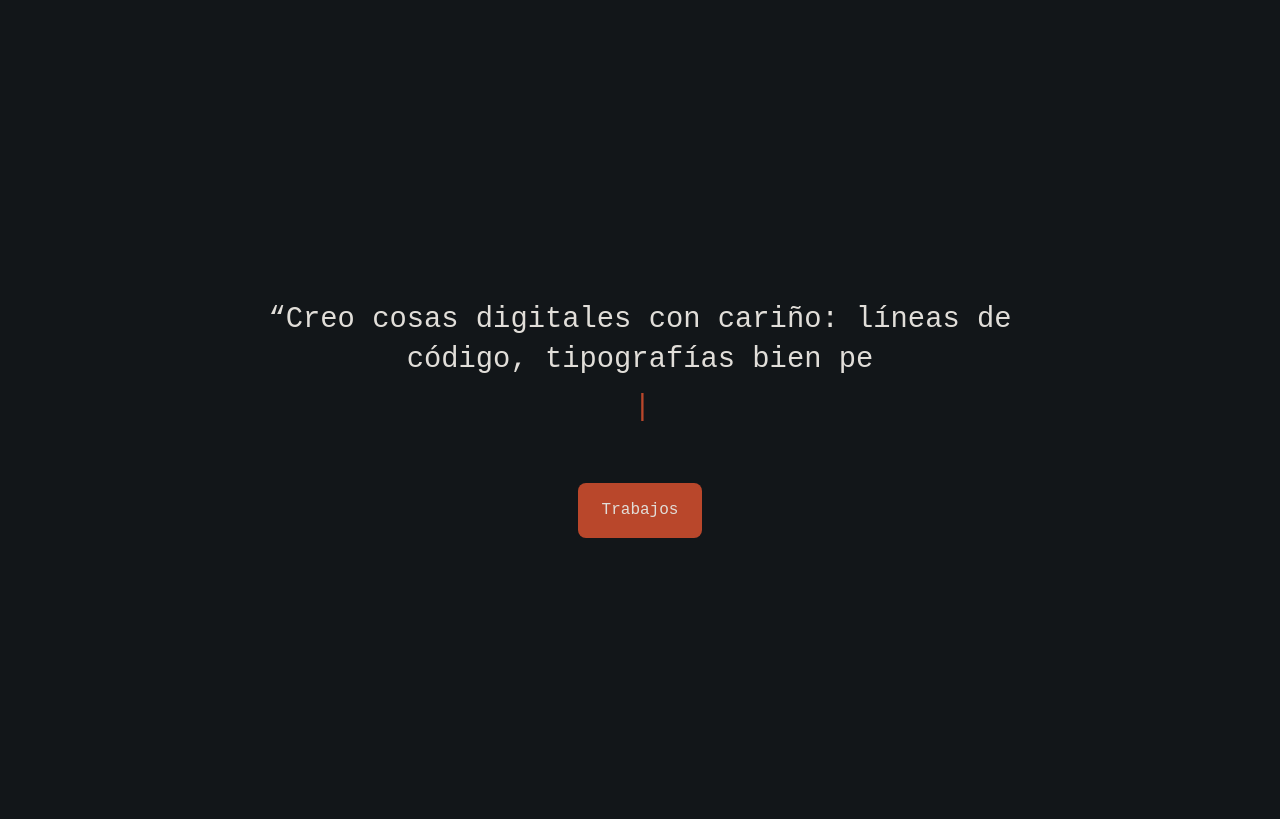
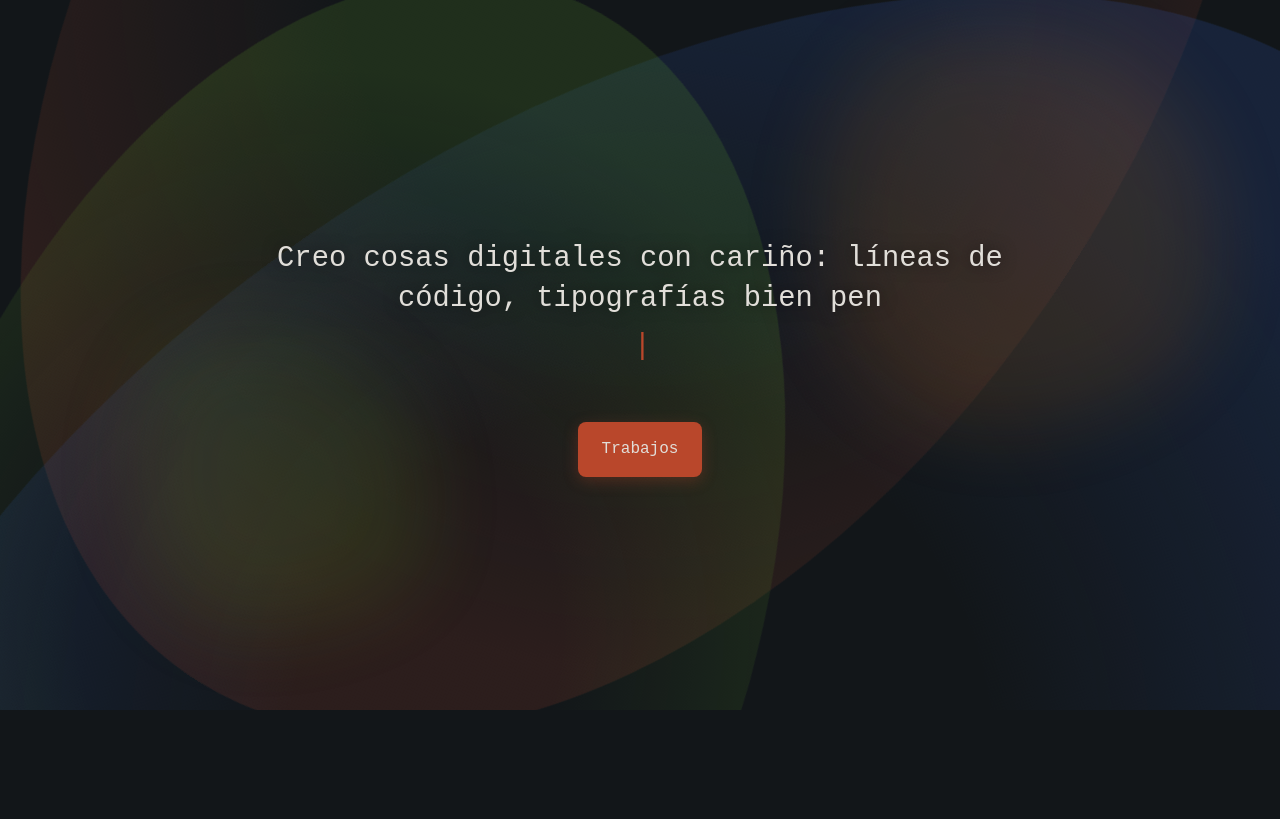
Before and after one commit to Juan-Manuel02/Pruebas-Portfolio, a plain HTML site: page index.html in a window 1280 px wide. Shown: the part 90-909 px from the top of the page. After the commit the page ends 808 px from the top, so only its background shows below. Drawn offline with Linux system fonts and the light colour scheme.

Commit message:
cambio de directorio

```diff
--- /dev/null
+++ b/Estilos/prueba_estilo.css
@@ -0,0 +1,259 @@
+/* Reset básico para que todo empiece limpio */
+* {
+  margin: 0;
+  padding: 0;
+  box-sizing: border-box;
+}
+
+/* Fondo general de toda la web + color base de texto */
+body {
+  background-color: #121619; /* Azul petróleo oscuro */
+  color: #e1ded9;            /* Gris claro cálido */
+  font-family: 'Courier New', monospace; /* Tipografía con un toque técnico/creativo */
+  line-height: 1.9;
+  overflow-x: hidden;
+  position: relative;
+}
+
+/* Background animado inspirado en las imágenes de referencia */
+.background-container {
+  position: fixed;
+  top: 0;
+  left: 0;
+  width: 100%;
+  height: 100%;
+  z-index: -1;
+  overflow: hidden;
+}
+
+/* Ondas fluidas inspiradas en las imágenes */
+.wave {
+  position: absolute;
+  opacity: 0.15;
+  border-radius: 100%;
+}
+
+.wave-1 {
+  width: 120%;
+  height: 120%;
+  background: radial-gradient(circle at center, transparent 30%, #b9472b 70%);
+  top: -50%;
+  left: -10%;
+  animation: wave-move 25s infinite alternate;
+}
+
+.wave-2 {
+  width: 150%;
+  height: 150%;
+  background: radial-gradient(circle at center, transparent 30%, #346beb 70%);
+  bottom: -80%;
+  right: -25%;
+  animation: wave-move 20s infinite alternate-reverse;
+}
+
+.wave-3 {
+  width: 100%;
+  height: 100%;
+  background: radial-gradient(circle at center, transparent 30%, #69b929 70%);
+  top: 40%;
+  left: -25%;
+  animation: wave-move 28s infinite alternate;
+}
+
+/* Formas orgánicas tipo "blob" */
+.blob {
+  position: absolute;
+  filter: blur(40px);
+  opacity: 0.12;
+}
+
+.blob-1 {
+  width: 400px;
+  height: 400px;
+  background-color: #e28413;
+  top: 15%;
+  right: 5%;
+  border-radius: 60% 40% 70% 30% / 40% 50% 60% 50%;
+  animation: blob-morph 15s ease-in-out infinite alternate;
+}
+
+.blob-2 {
+  width: 300px;
+  height: 300px;
+  background-color: #69b929;
+  bottom: 10%;
+  left: 10%;
+  border-radius: 50% 60% 30% 70% / 60% 30% 70% 40%;
+  animation: blob-morph 12s ease-in-out infinite alternate-reverse;
+}
+
+/* Animaciones para los elementos de fondo */
+@keyframes wave-move {
+  0% {
+    transform: rotate(0deg) scale(1);
+  }
+  50% {
+    transform: rotate(180deg) scale(1.1);
+  }
+  100% {
+    transform: rotate(360deg) scale(1);
+  }
+}
+
+@keyframes blob-morph {
+  0% {
+    border-radius: 60% 40% 30% 70% / 60% 30% 70% 40%;
+  }
+  50% {
+    border-radius: 30% 60% 70% 40% / 50% 60% 30% 60%;
+  }
+  100% {
+    border-radius: 60% 40% 30% 70% / 60% 30% 70% 40%;
+  }
+}
+
+/* HEADER - Navegación fija y simple */
+header {
+  display: flex;
+  justify-content: space-between;
+  align-items: center;
+  padding: 1.5rem 2rem;
+  background-color: transparent;
+  position: sticky;
+  top: 0;
+  z-index: 10;
+  backdrop-filter: blur(5px);
+}
+
+/* Logo en el header */
+.logo {
+  height: 40px;
+  display: flex;
+  align-items: center;
+}
+
+.logo-img {
+  height: 100%;
+  width: auto;
+  filter: brightness(0) saturate(100%) invert(93%) sepia(8%) saturate(116%) hue-rotate(356deg) brightness(92%) contrast(87%);
+}
+
+/* LISTA DE NAVEGACIÓN - sin bullets y con espacio */
+nav ul {
+  display: flex;
+  gap: 2rem;
+  list-style: none;
+}
+
+/* ENLACES de navegación */
+nav a {
+  color: #e1ded9;          /* Mismo tono que el texto principal */
+  text-decoration: none;
+  transition: color 0.3s ease;
+}
+
+/* EFECTO HOVER en navegación */
+nav a:hover {
+  color: #b9472b;          /* Rojo terroso quemado */
+}
+
+/* HERO SECTION - ocupa pantalla completa, centra contenido */
+.hero {
+  height: calc(100vh - 80px); /* Altura completa menos el header */
+  display: flex;
+  flex-direction: column;
+  justify-content: center;
+  align-items: center;
+  text-align: center;
+  padding: 2rem;
+}
+
+/* Texto dentro del hero */
+.typing-container p {
+  font-size: 1.5rem;
+  max-width: 800px;
+}
+
+.typing-container {
+  display: flex;
+  align-items: center;
+  justify-content: center;
+  max-width: 800px; /* limita el ancho del contenedor */
+  margin: 0 auto; /* centra el contenedor */
+  flex-wrap: wrap; /* permite que el texto se ajuste en varias líneas */
+  position: relative;
+  z-index: 2;
+}
+
+/* Aumentar el tamaño del texto */
+#typing {
+  font-size: 1.8rem; /* aumenta el tamaño del texto */
+  line-height: 1.4; /* mejora el espacio entre líneas */
+  text-align: center; /* centra el texto */
+  text-shadow: 0 0 15px rgba(0, 0, 0, 0.5);
+}
+
+.cursor { /* cambios: ajustar cursor para que coincida con el nuevo tamaño */
+  font-size: 1.8rem; /* ahora tiene el mismo tamaño que el texto */
+  margin-left: 5px;
+  color: #b9472b;
+  animation: blink 1s infinite;
+}
+
+.hidden {
+  opacity: 0;
+}
+
+@keyframes blink {
+  0%, 100% { opacity: 1; }
+  50% { opacity: 0; }
+}
+
+/* BOTÓN de llamada a la acción */
+.cta a {
+  display: inline-block;
+  padding: 0.75rem 1.5rem;
+  background-color: #b9472b; /* Rojo terroso */
+  color: #e1ded9;            /* Texto en fondo oscuro, contraste inverso */
+  border-radius: 8px;
+  text-decoration: none;
+  transition: background 0.3s ease, transform 0.2s ease;
+  position: relative;
+  z-index: 2;
+  box-shadow: 0 4px 15px rgba(185, 71, 43, 0.3);
+}
+
+.cta {
+  display: flex;
+  justify-content: center;
+  width: 100%;
+  margin-top: 3rem; /* Más espacio entre el texto y el botón */
+}
+
+/* HOVER en el botón */
+.cta a:hover {
+  background-color: #872d29; /* Vino profundo, elegante, más oscuro */
+  transform: translateY(-2px);
+  box-shadow: 0 6px 20px rgba(185, 71, 43, 0.4);
+}
+
+/* Efecto de pulsación */
+.cta a:active {
+  transform: translateY(1px);
+  box-shadow: 0 2px 10px rgba(185, 71, 43, 0.3);
+}
+
+/* Responsive */
+@media (max-width: 768px) {
+  #typing {
+    font-size: 1.4rem;
+  }
+
+  .cursor {
+    font-size: 1.4rem;
+  }
+
+  .blob-1, .blob-2 {
+    opacity: 0.08;
+  }
+}
--- a/index.html
+++ b/index.html
@@ -4,18 +4,28 @@
     <meta charset="UTF-8">
     <meta name="viewport" content="width=device-width, initial-scale=1.0">
     <title>Pruebas para mi portfolio</title>
-    <link rel ="stylesheet" href="prueba_estilo.css">
+    <link rel="stylesheet" href="/Estilos/prueba_estilo.css">
+    <link rel="icon" href="/Recursos/Logotipos/logotipo.png" type="image/png">
 </head>
 <body>
+    <!-- Fondo animado -->
+    <div class="background-container">
+        <div class="wave wave-1"></div>
+        <div class="wave wave-2"></div>
+        <div class="wave wave-3"></div>
+        <div class="blob blob-1"></div>
+        <div class="blob blob-2"></div>
+    </div>
+
     <header>
-        <div class="logo">
-            <h1>Logo</h1>
-        </div>
+      <a href="index.html" class="logo-link">
+        <img src = "Recursos/Logotipos/logotipo.png" alt = "logo" class = "logo">
+      </a>
         <nav>
             <ul>
                 <li><a href="index.html">Inicio</a></li>
-                <li><a href="proyectos.html">Servicios</a></li>
-                <li><a href="contacto.html">Contacto</a></li>
+                <li><a href="/Paginas/proyectos.html">Proyectos</a></li>
+                <li><a href="/Paginas/contacto.html">Contacto</a></li>
             </ul>
         </nav>
     </header>
@@ -26,64 +36,9 @@
             <span class="cursor">|</span>
         </div>
         <div class="cta">
-            <a href="proyectos.html">Trabajos</a>
+            <a href="/Paginas/proyectos.html">Trabajos</a>
         </div>
     </section>
 </body>
-<script>
-// Efecto de escritura
-const text = "“Creo cosas digitales con cariño: líneas de código, tipografías bien pensadas y un toque de caos controlado. No siempre sé lo que hago... pero siempre lo hago con estilo.”";
-const typingElement = document.getElementById("typing");
-const cursor = document.querySelector(".cursor");
-let index = 0;
-let isDeleting = false;
-
-function typeEffect() {
-  // Texto actual
-  const currentText = text.substring(0, index);
-  typingElement.textContent = currentText;
-
-  // Velocidad base: más rápido al borrar, más lento al escribir
-  let speed = isDeleting ? 30 : 70;
-
-  // Lógica de escritura y borrado
-  if (!isDeleting) {
-    // Estamos escribiendo
-    if (index < text.length) {
-      index++;
-    } else {
-      // Termina de escribir, espera y comienza a borrar
-      isDeleting = true;
-      speed = 1800; // Pausa antes de empezar a borrar
-    }
-  } else {
-    // Estamos borrando
-    if (index > 0) {
-      index--;
-    } else {
-      // Termina de borrar, reinicia para volver a escribir
-      isDeleting = false;
-      speed = 600; // Pausa antes de volver a escribir
-    }
-  }
-
-  // Programar la siguiente ejecución
-  setTimeout(typeEffect, speed);
-}
-
-// Cursor parpadeante
-setInterval(() => {
-  cursor.classList.toggle("hidden");
-}, 500);
-
-// Iniciar el efecto después de que la página cargue
-window.addEventListener('DOMContentLoaded', () => {
-  // Asegurarse de que los elementos existen antes de iniciar
-  if (typingElement && cursor) {
-    typeEffect();
-  } else {
-    console.error("No se encontraron los elementos necesarios para el efecto de escritura");
-  }
-});
-    </script>
+<script src="/Scripts/typing_animation_script.js"></script>
 </html>
--- a/prueba_estilo.css
+++ /dev/null
@@ -1,114 +0,0 @@
-/* Reset básico para que todo empiece limpio */
-* {
-  margin: 0;
-  padding: 0;
-  box-sizing: border-box;
-}
-
-/* Fondo general de toda la web + color base de texto */
-body {
-  background-color: #121619; /* Azul petróleo oscuro */
-  color: #e1ded9;            /* Gris claro cálido */
-  font-family: 'Courier New', monospace; /* Tipografía con un toque técnico/creativo */
-  line-height: 1.9;
-}
-
-/* HEADER - Navegación fija y simple */
-header {
-  display: flex;
-  justify-content: space-between;
-  align-items: center;
-  padding: 1.5rem 2rem;
-  background-color: transparent;
-  position: sticky;
-  top: 0;
-}
-
-/* LISTA DE NAVEGACIÓN - sin bullets y con espacio */
-nav ul {
-  display: flex;
-  gap: 2rem;
-  list-style: none;
-}
-
-/* ENLACES de navegación */
-nav a {
-  color: #e1ded9;          /* Mismo tono que el texto principal */
-  text-decoration: none;
-  transition: color 0.3s ease;
-}
-
-/* EFECTO HOVER en navegación */
-nav a:hover {
-  color: #b9472b;          /* Rojo terroso quemado */
-}
-
-/* HERO SECTION - ocupa pantalla completa, centra contenido */
-.hero {
-  height: 100vh;
-  display: flex;
-  flex-direction: column;
-  justify-content: center;
-  align-items: center;
-  text-align: center;
-  padding: 2rem;
-}
-
-/* Texto dentro del hero */
-.typing-container p {
-  font-size: 1.5rem;
-  max-width: 800px;
-}
-
-.typing-container {
-  display: flex;
-  align-items: center;
-  justify-content: center;
-  max-width: 800px; /* limita el ancho del contenedor */
-  margin: 0 auto; /* centra el contenedor */
-  flex-wrap: wrap; /* permite que el texto se ajuste en varias líneas */
-}
-
-/* Aumentar el tamaño del texto */
-#typing {
-  font-size: 1.8rem; /* aumenta el tamaño del texto */
-  line-height: 1.4; /* mejora el espacio entre líneas */
-  text-align: center; /* centra el texto */
-}
-
-.cursor { /* cambios: ajustar cursor para que coincida con el nuevo tamaño */
-  font-size: 1.8rem; /* ahora tiene el mismo tamaño que el texto */
-  margin-left: 5px;
-  color: #b9472b;
-  animation: blink 1s infinite;
-}
-.hidden {
-  opacity: 0;
-}
-@keyframes blink {
-  0%, 100% { opacity: 1; }
-  50% { opacity: 0; }
-}
-
-/* BOTÓN de llamada a la acción */
-.cta a { /* no hay cambios a priori */
-  display: inline-block;
-  padding: 0.75rem 1.5rem;
-  background-color: #b9472b; /* Rojo terroso */
-  color: #e1ded9;            /* Texto en fondo oscuro, contraste inverso */
-  border-radius: 8px;
-  text-decoration: none;
-  transition: background 0.3s ease;
-}
-
-.cta {
-  display: flex;
-  justify-content: center;
-  width: 100%;
-  margin-top: 3rem; /* Más espacio entre el texto y el botón */
-}
-
-/* HOVER en el botón */
-.cta a:hover {
-  background-color: #872d29; /* Vino profundo, elegante, más oscuro */
-}
```
Also changed, not shown: Paginas/contacto.html (added, +11 -0 lines), Paginas/proyectos.html (added, +11 -0 lines), scripts/typing_animation_script.js (added, +54 -0 lines), Recursos/Logotipos/logotipo.png (added), contacto.html (deleted), proyectos.html (deleted).
